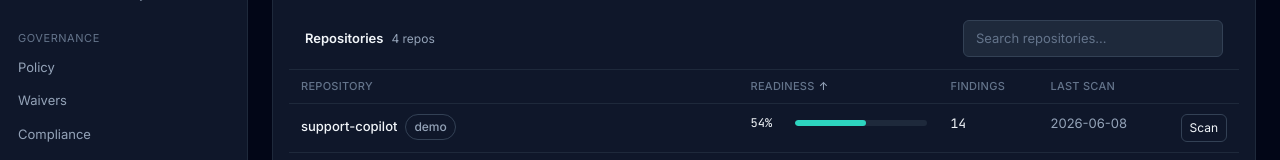
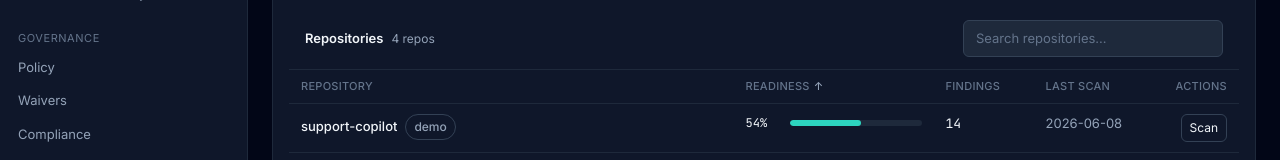
Before and after one commit to jhumel-code/trustabl-enterprise-ui, a React (Vite) app in the folder app/: page /#/repos in a window 1280 px wide. Shown: the part 192-352 px from the top of the page. Built offline with nearby package versions, Linux system fonts and the light colour scheme.

Commit message:
feat(ui): label the Repositories actions column
The per-repo Scan button sat in a column with a blank header; it now has an "Actions" header so the column is explicitly labelled like the rest.

```diff
--- a/app/src/pages/RepositoriesPage.tsx
+++ b/app/src/pages/RepositoriesPage.tsx
@@ -65,7 +65,7 @@ export function RepositoriesPage() {
       cell: (r: RepoSummary) => <span className="text-fg-muted">{r.lastScan}</span>,
     },
     {
-      header: '',
+      header: 'Actions',
       className: 'w-[1%] whitespace-nowrap text-right',
       cell: (r: RepoSummary) => (
         <Button
```
